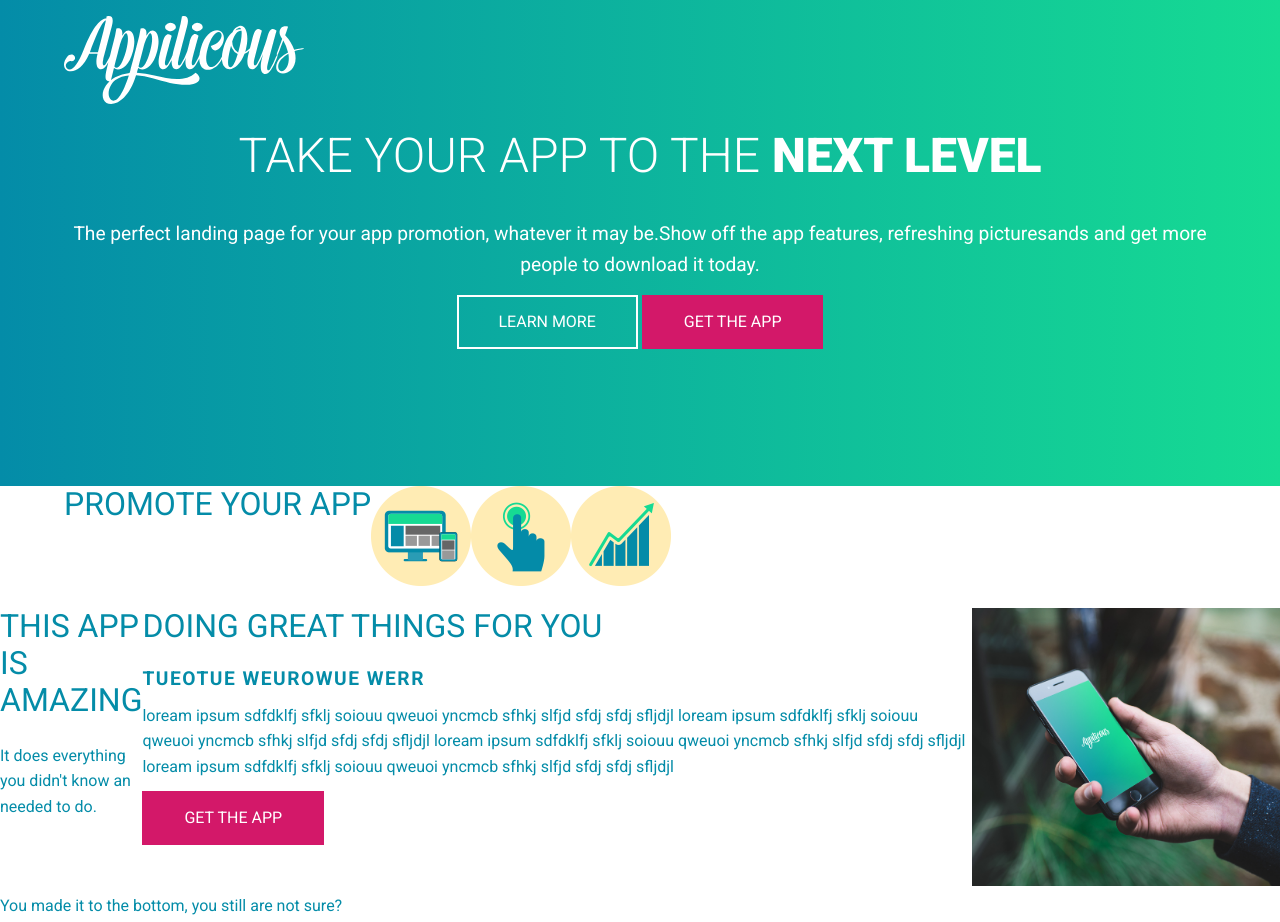
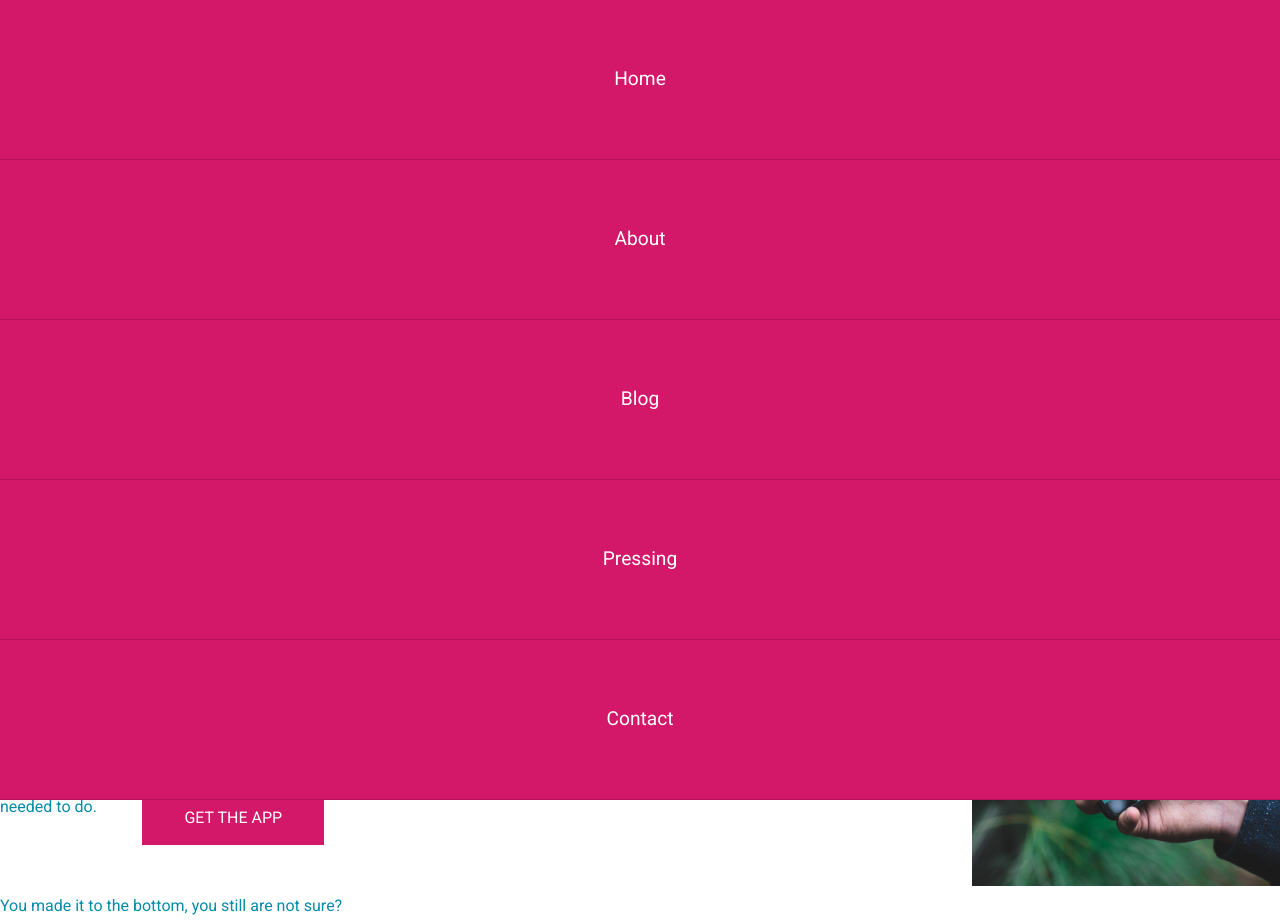
Before and after one commit to Nikitad1491/App-Promotional, a plain HTML site: page index.html in a window 1280 px wide. Shown: the top 922 px of the page. Drawn offline with Linux system fonts and the light colour scheme.

Commit message:
navigation styling

```diff
--- a/sass/abstracts/_colors.sass
+++ b/sass/abstracts/_colors.sass
@@ -3,7 +3,8 @@
 $main: rgba(4,140,168,1)
 $secondary: rgba(22,219,147,1)
 $accent: rgba(211,24,105,1)
-$white: rgba(255,255,255,1)
+
+$white: rgb(255,255,255)
 
 
 /*text colors*/
--- a/sass/base/_base.sass
+++ b/sass/base/_base.sass
@@ -11,3 +11,8 @@ img
     width: 90%
     max-width: 1200px
     margin: 0 auto
+
+.unstyled-list
+    margin: 0
+    padding: 0
+    list-style: none
--- a/sass/layout/_header.sass
+++ b/sass/layout/_header.sass
@@ -1,15 +1,12 @@
 .main-header
     position: absolute
-    top: 1em
+    top: 0
     left: 0
     right: 0
+    padding-top: 1em
 
 
 .logo
   width: 25%
   min-width: 10rem
   max-width: 15rem
-
-
-.main-nav
-  display: none
--- /dev/null
+++ b/sass/layout/_nav.sass
@@ -0,0 +1,27 @@
+.main-nav
+  background: $accent
+  position: absolute
+  top: 0
+  left: 0
+  right: 0
+  font-size: 1.2rem
+
+
+  ul
+    display: flex
+    flex-direction: column
+    justify-content: space-around
+    height: 100vh
+
+
+
+  li
+    flex: 1 1 auto
+    border-bottom: 1px solid rgba(0, 0, 0, .15)
+    display: flex
+    align-items: center
+    justify-content: center
+
+  a
+    color: $text-inverse
+    text-decoration: none
--- a/sass/main.sass
+++ b/sass/main.sass
@@ -17,9 +17,11 @@
 
 // 4. Layout
 @import layout/grid
+@import layout/nav
 @import layout/header
 @import layout/hero
 
 
+
 // 5.components
 @import components/buttons
```
Also changed, not shown: css/main.css, 1 other file.
